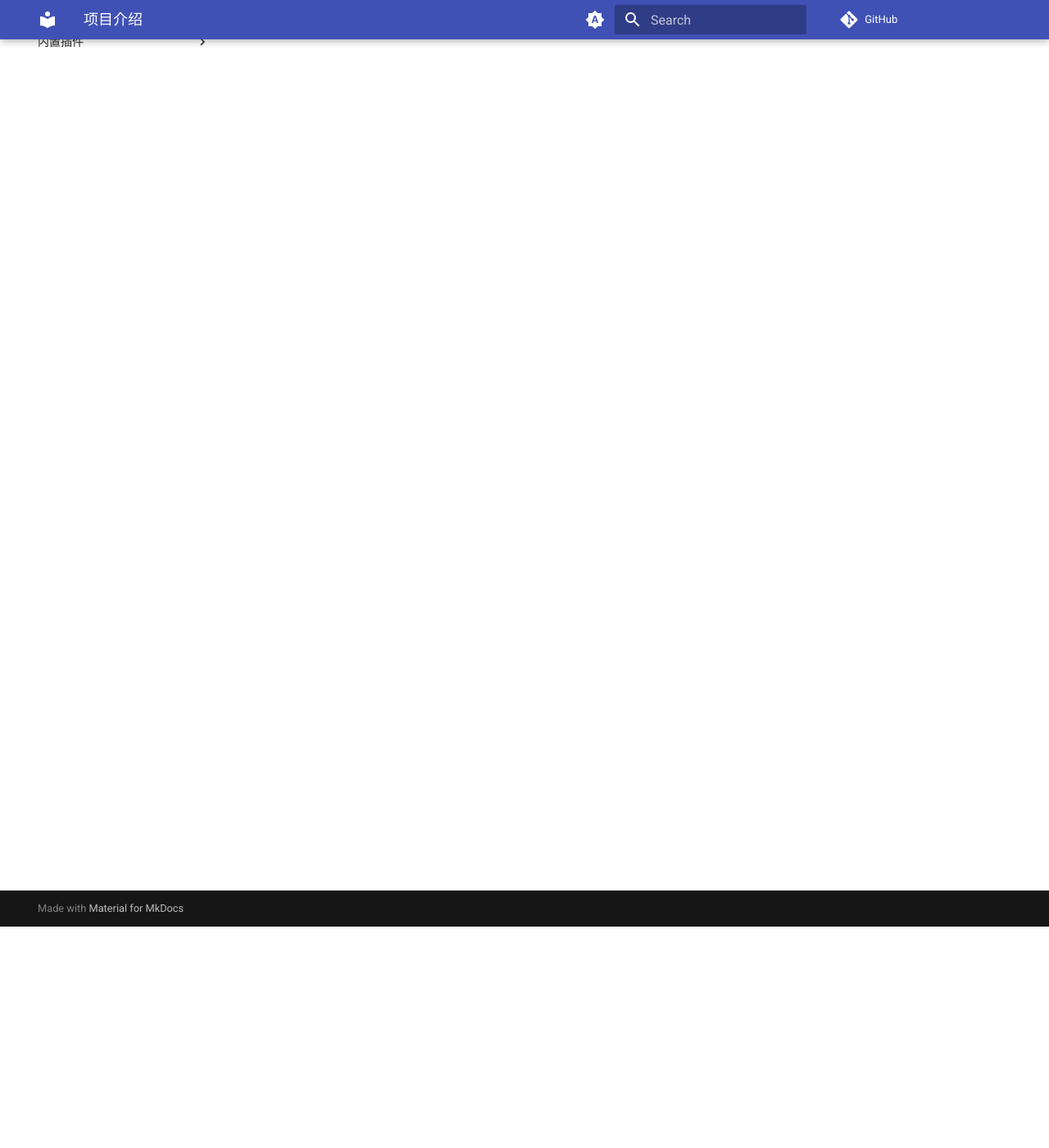
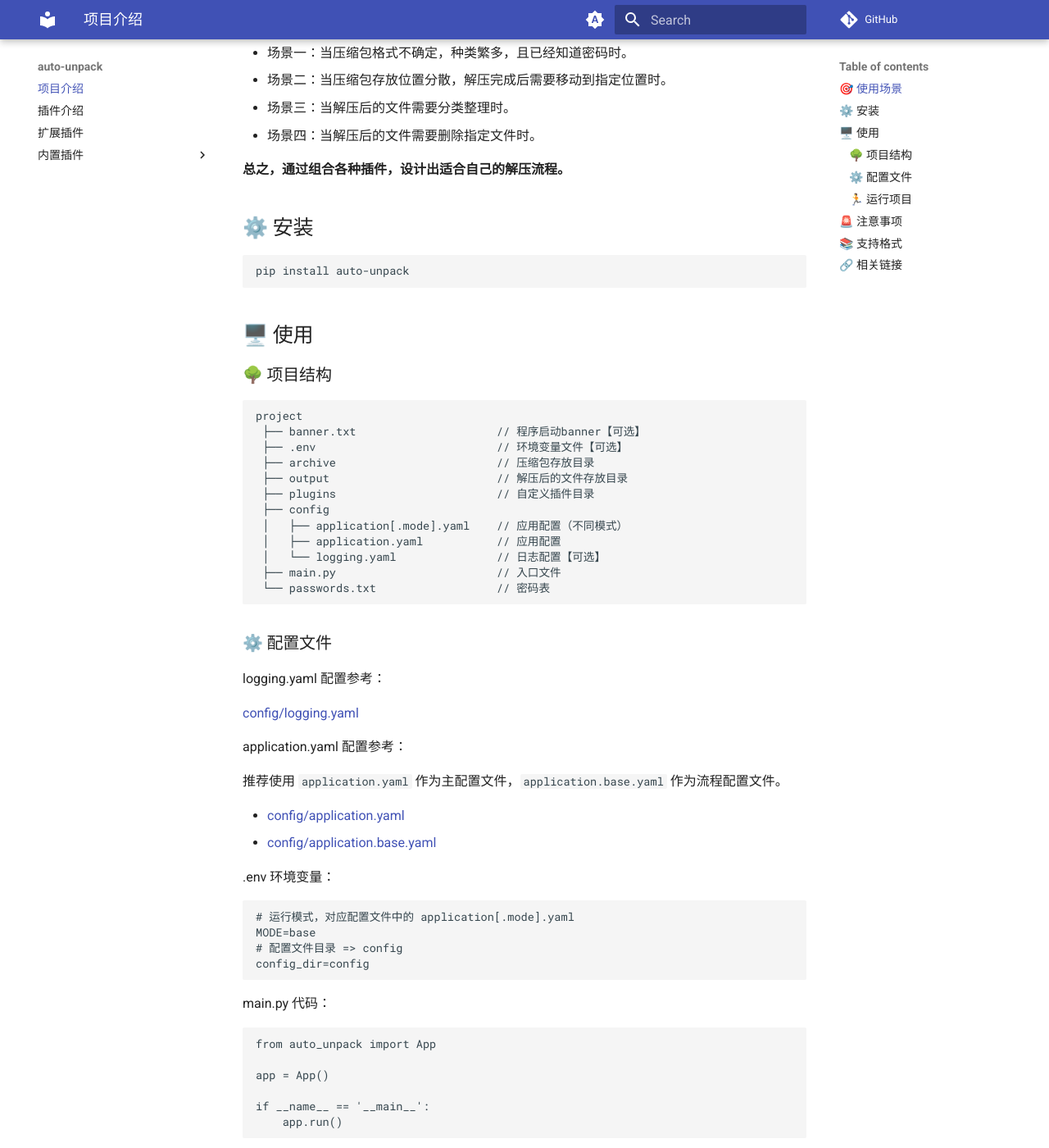
Before and after one commit to xiaohuohumax/auto-unpack, an MkDocs documentation site: the page built from docs/index.md, in a window 1280 px wide and 1400 px high, scrolled down 270 px. Shown: the whole window at 82% size. Built offline with MkDocs 1.6.1 and Material for MkDocs 9.7.7, drawn with Linux system fonts in a browser that asks for light colours; comment, search, counter and statistics services are not loaded; some of the changed text lies outside the part shown.

Commit message:
添加扩展插件文档

````diff
--- a/docs/index.md
+++ b/docs/index.md
@@ -1,3 +1,92 @@
 # auto-unpack
 
 **压缩包自动解压工具，支持多种压缩包格式。通过组合各种插件，编排流程，则可满足日常解压需求。**
+
+## 🎯 使用场景
+
++ 场景一：当压缩包格式不确定，种类繁多，且已经知道密码时。
++ 场景二：当压缩包存放位置分散，解压完成后需要移动到指定位置时。
++ 场景三：当解压后的文件需要分类整理时。
++ 场景四：当解压后的文件需要删除指定文件时。
+
+**总之，通过组合各种插件，设计出适合自己的解压流程。**
+
+## ⚙️ 安装
+
+```shell
+pip install auto-unpack
+```
+
+## 🖥️ 使用
+
+### 🌳 项目结构
+
+```txt
+project
+ ├── banner.txt                     // 程序启动banner【可选】
+ ├── .env                           // 环境变量文件【可选】
+ ├── archive                        // 压缩包存放目录
+ ├── output                         // 解压后的文件存放目录
+ ├── plugins                        // 自定义插件目录
+ ├── config
+ │   ├── application[.mode].yaml    // 应用配置（不同模式）
+ │   ├── application.yaml           // 应用配置
+ │   └── logging.yaml               // 日志配置【可选】
+ ├── main.py                        // 入口文件
+ └── passwords.txt                  // 密码表
+```
+
+### ⚙️ 配置文件
+
+logging.yaml 配置参考：
+
+[config/logging.yaml](https://github.com/xiaohuohumax/auto-unpack/blob/main/config/logging.yaml)
+
+application.yaml 配置参考：
+
+推荐使用 `application.yaml` 作为主配置文件，`application.base.yaml` 作为流程配置文件。
+
+- [config/application.yaml](https://github.com/xiaohuohumax/auto-unpack/blob/main/config/application.yaml)
+- [config/application.base.yaml](https://github.com/xiaohuohumax/auto-unpack/blob/main/config/application.base.yaml)
+
+
+.env 环境变量：
+
+```txt
+# 运行模式，对应配置文件中的 application[.mode].yaml
+MODE=base
+# 配置文件目录 => config
+config_dir=config
+```
+main.py 代码：
+
+```python
+from auto_unpack import App
+
+app = App()
+
+if __name__ == '__main__':
+    app.run()
+```
+
+### 🏃 运行项目
+
+运行 `python main.py [--mode=base]` 即可启动程序。
+
+## 🚨 注意事项
+
++ 新流程请先小范围测试，确保功能正常，防止压缩包处理意外造成数据丢失或损坏。
+
+## 📚 支持格式
+
++ **压缩/解压缩**:
+  7z、XZ、BZIP2、GZIP、TAR、ZIP 以及 WIM
++ **仅解压缩**:
+  AR、ARJ、CAB、CHM、CPIO、CramFS、DMG、EXT、FAT、GPT、HFS、IHEX、ISO、LZH、LZMA、MBR、MSI、NSIS、NTFS、QCOW2、RAR、RPM、SquashFS、UDF、UEFI、VDI、VHD、VMDK、WIM、XAR
+  以及 Z
+
+## 🔗 相关链接
+
++ [Rye](https://rye.astral.sh/)
++ [7-zip](https://7-zip.org/)
++ [WinSW](https://github.com/winsw/winsw)
--- a/mkdocs.yml
+++ b/mkdocs.yml
@@ -3,6 +3,7 @@
 nav:
   - 项目介绍: index.md
   - 插件介绍: plugin/index.md
+  - 扩展插件: custom-plugin.md
   - 内置插件:
     - Filter: plugin/control/filter.md
     - Loop: plugin/control/loop.md
````
Also changed, not shown: PYPI_README.md (+13 -45 lines), docs/custom-plugin.md (added, +87 -0 lines), docs/tree.md (+1 -0 lines).
